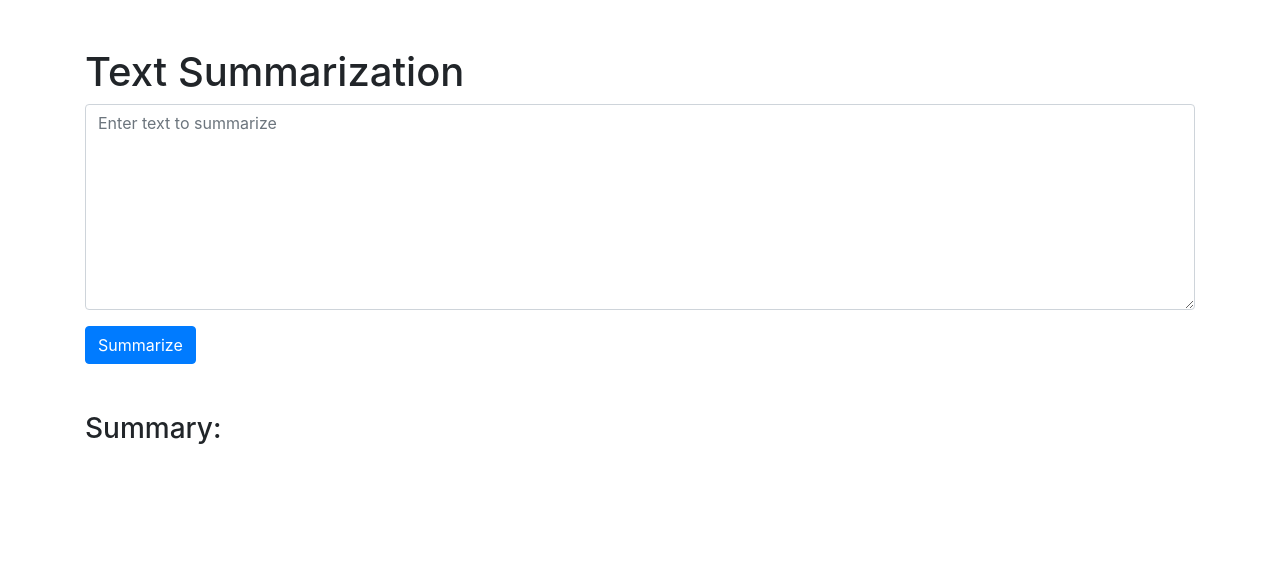
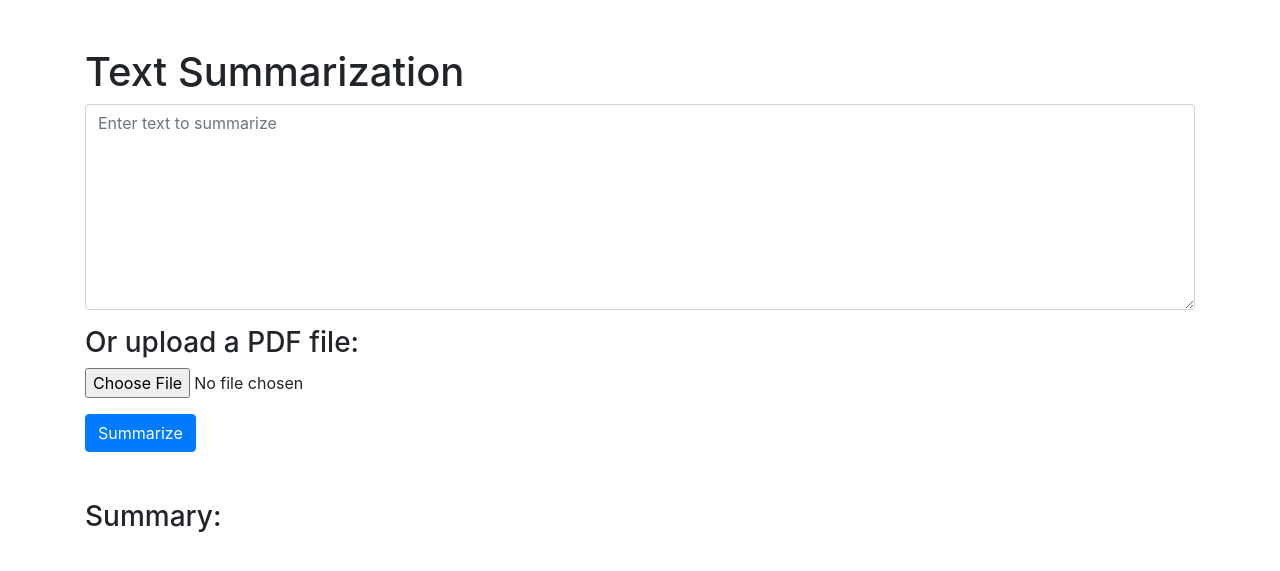
Before and after one commit to PubuthPrajeshwara/text_summarizer-and-analyze, a Flask app: page / in a window 1280 px wide. Shown: the top 571 px of the page. Run offline with Flask 3, Linux system fonts and the light colour scheme; some libraries are stand-ins or nearby versions.

Commit message:
pdf Input added

```diff
--- a/app/templates/index.html
+++ b/app/templates/index.html
@@ -7,9 +7,17 @@
     <link rel="stylesheet" href="https://stackpath.bootstrapcdn.com/bootstrap/4.5.2/css/bootstrap.min.css">
 </head>
 <body>
+
     <div class="container mt-5">
         <h1>Text Summarization</h1>
+
+        <!-- Textarea for text input -->
         <textarea id="text-input" class="form-control" rows="8" placeholder="Enter text to summarize"></textarea>
+
+        <h3 class="mt-3">Or upload a PDF file:</h3>
+        <!-- File input for PDF upload -->
+        <input type="file" id="pdf-upload" class="form-control-file" accept="application/pdf">
+
         <button id="summarize-btn" class="btn btn-primary mt-3">Summarize</button>
 
         <h3 class="mt-5">Summary:</h3>
@@ -20,13 +28,31 @@
     <script>
         $('#summarize-btn').click(function() {
             const text = $('#text-input').val();
+            const fileInput = document.getElementById('pdf-upload');
+            const file = fileInput.files[0];
 
-            if (!text) {
-                alert('Please enter some text');
-                return;
+            // Check if a PDF is uploaded
+            if (file) {
+                const formData = new FormData();
+                formData.append('pdf', file);
+
+                // Send PDF file to the server
+                $.ajax({
+                    url: '/summarize_pdf',
+                    method: 'POST',
+                    data: formData,
+                    contentType: false,
+                    processData: false,
+                    success: function(response) {
+                        $('#summary-output').text(response.summary);
+                    },
+                    error: function() {
+                        $('#summary-output').text('Error summarizing the PDF.');
                     }
+                });
 
-            // Send a POST request to the Flask API
+            } else if (text) {
+                // If there's no PDF but text is entered
                 $.ajax({
                     url: '/summarize',
                     method: 'POST',
@@ -39,6 +65,9 @@
                         $('#summary-output').text('Error summarizing the text.');
                     }
                 });
+            } else {
+                alert('Please enter text or upload a PDF file.');
+            }
         });
     </script>
 </body>
```
Lines whose indentation alone changed are shown as unchanged.
